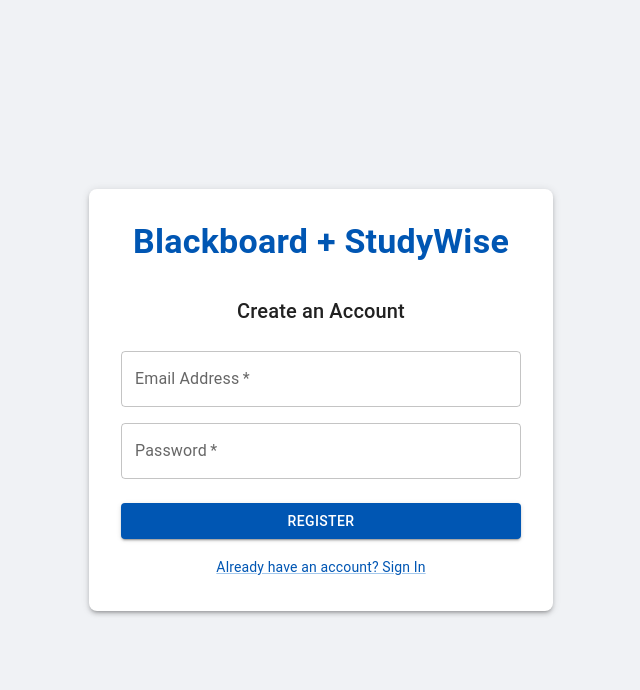
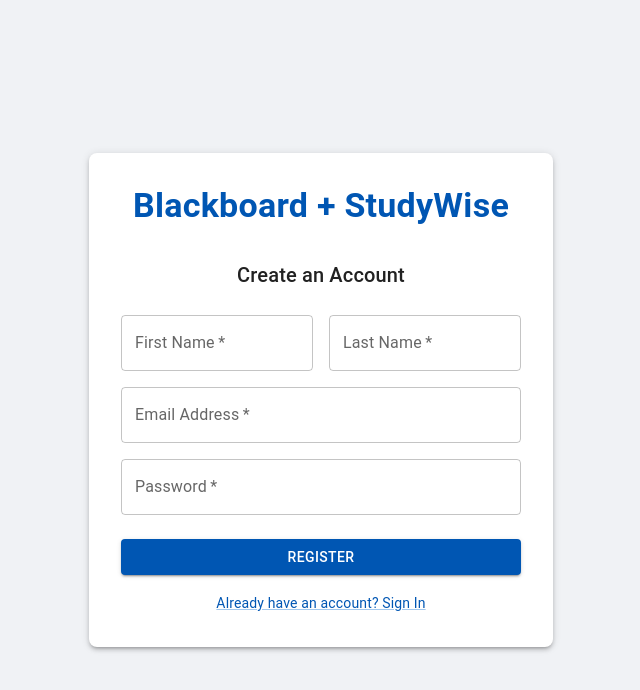
Before and after one commit to tcd-2025-gdp8/gdp8, a React (Vite) app in the folder frontend-web/: page / in a window 1280 px wide. Both pictures are taken after a click on the link "Don't have an account? Register". Shown: the top 690 px of the page, without its empty margins (319-959 px from the left). Built offline with nearby package versions, Linux system fonts and the light colour scheme; no server answers.

Commit message:
Create user on login

```diff
--- a/frontend-web/src/loginPage/login.tsx
+++ b/frontend-web/src/loginPage/login.tsx
@@ -15,6 +15,8 @@
 
 const Login: React.FC = () => {
     const [isRegister, setIsRegister] = useState<boolean>(false);
+    const [firstName, setFirstName] = useState<string>("");
+    const [lastName, setLastName] = useState<string>("");
     const { login, signup } = useAuth();
     const navigate = useNavigate();
 
@@ -28,9 +30,31 @@
         try {
             if (isRegister) {
                 await signup(email, password);
+                const userCredential = await login(email, password);
+                const newToken = await userCredential.user.getIdToken();
+                const firebaseUID = userCredential.user.uid;
+
+                const createUserResponse = await fetchWithToken<{ id: string }>(
+                    newToken,
+                    "http://localhost:8080/api/user",
+                    {
+                        method: "POST",
+                        headers: {
+                            "Content-Type": "application/json",
+                        },
+                        body: JSON.stringify({
+                            id: firebaseUID,
+                            name: firstName + " " + lastName,
+                            modules: []
+                        }),
+                    }
+                );
+                console.log(createUserResponse);
                 alert("Registration successful! Please log in.");
 
                 e.currentTarget.reset();
+                setFirstName("");
+                setLastName("");
                 setIsRegister(false);
 
                 // 3) Navigate to login page
@@ -87,6 +111,32 @@
                 </Typography>
                 <Box component="form" onSubmit={(e) => void handleSubmit(e)}>
                     <Grid container spacing={2}>
+                            {isRegister && (
+                            <>
+                                <Grid item xs={6}>
+                                    <TextField
+                                        required
+                                        fullWidth
+                                        id="firstName"
+                                        label="First Name"
+                                        name="firstName"
+                                        value={firstName}
+                                        onChange={(e: React.ChangeEvent<HTMLInputElement>) => setFirstName(e.target.value)}
+                                    />
+                                </Grid>
+                                <Grid item xs={6}>
+                                    <TextField
+                                        required
+                                        fullWidth
+                                        id="lastName"
+                                        label="Last Name"
+                                        name="lastName"
+                                        value={lastName}
+                                        onChange={(e: React.ChangeEvent<HTMLInputElement>) => setLastName(e.target.value)}
+                                    />
+                                </Grid>
+                            </>
+                        )}
                         <Grid item xs={12}>
                             <TextField
                                 required
--- a/frontend-web/src/moduleSettings/moduleSettings.tsx
+++ b/frontend-web/src/moduleSettings/moduleSettings.tsx
@@ -23,8 +23,9 @@
 }
 
 const ModuleSettings: React.FC = () => {
-    const { token } = useAuth();
     const navigate = useNavigate();
+    const { token, user } = useAuth();
+    const userID = user?.uid;
     const [searchQuery, setSearchQuery] = useState("");
     const [selectedModules, setSelectedModules] = useState<string[]>([]);
     const [modulesList, setModulesList] = useState<Module[]>([]);
@@ -117,10 +118,8 @@
             return;
         }
 
-        let id = "test"
-
         try {
-            const response = await fetch(`http://localhost:8080/api/user/${id}/modules`, {
+            const response = await fetch(`http://localhost:8080/api/user/${userID}/modules`, {
                 method: "POST",
                 headers: {
                     "Authorization": `Bearer ${token}`,
```
